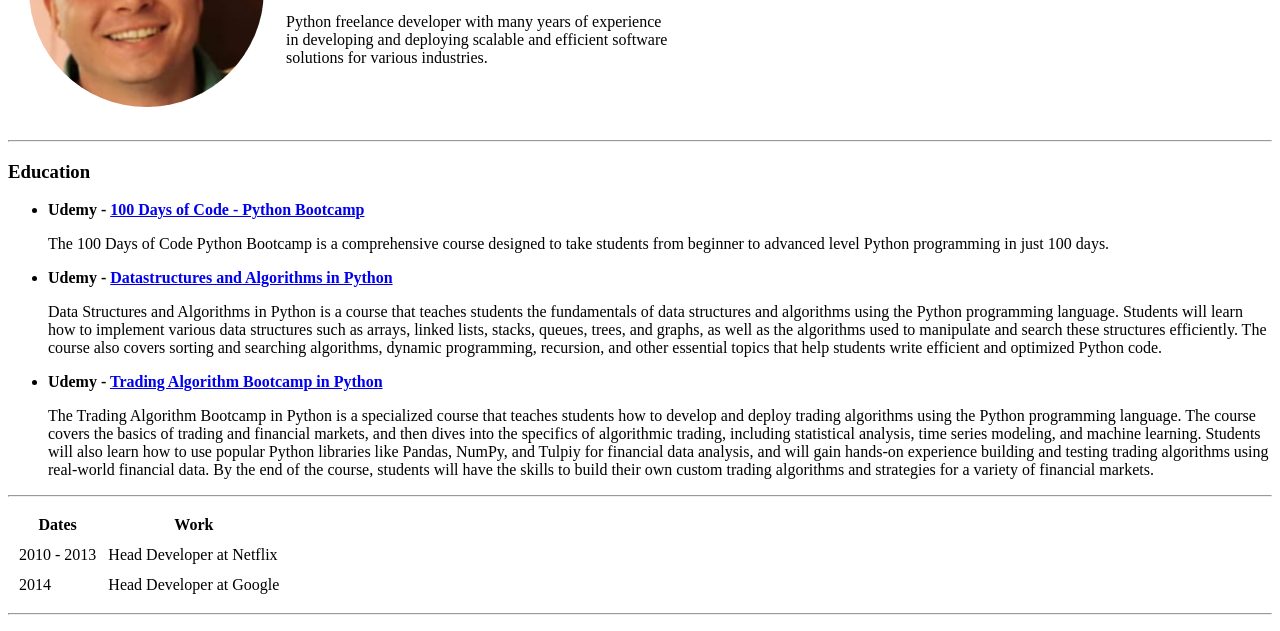
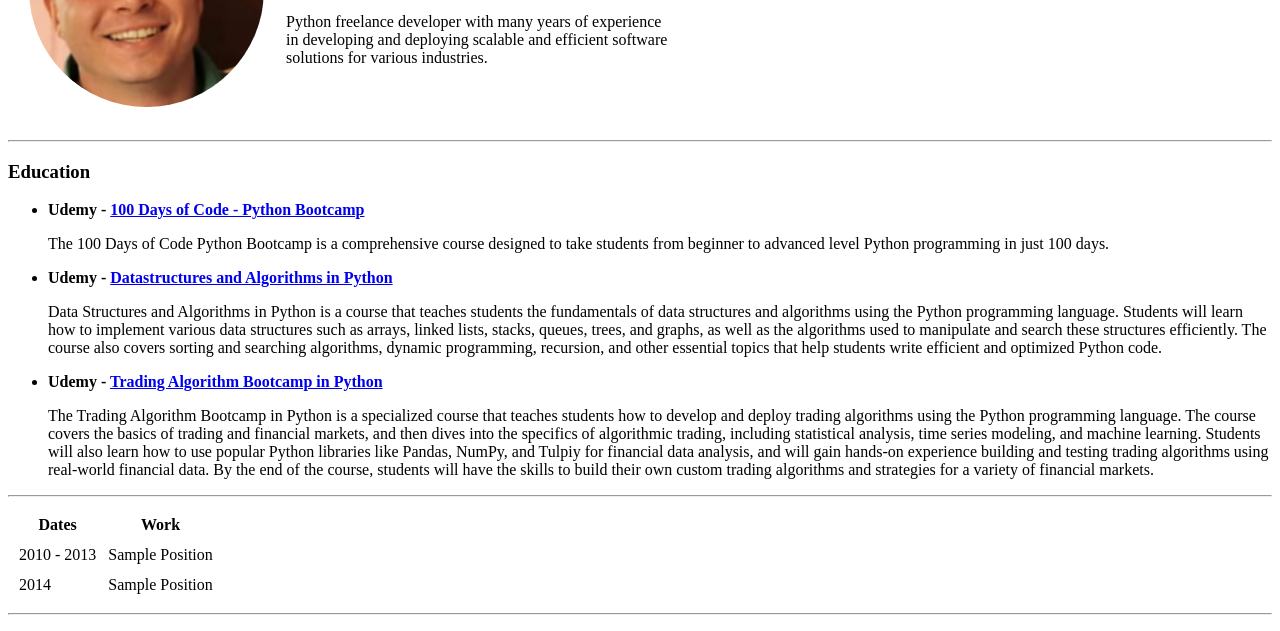
Before and after one commit to DanielBooysenjr/cv-html-exercise, a plain HTML site: page index.html in a window 1280 px wide. Shown: the part 157-788 px from the top of the page. Drawn offline with Linux system fonts and the light colour scheme.

Commit message:
Changed Work History

```diff
--- a/index.html
+++ b/index.html
@@ -73,11 +73,11 @@
         </thead>
         <tr>
             <td>2010 - 2013</td>
-            <td>Head Developer at Netflix</td>
+            <td>Sample Position</td>
         </tr>
         <tr>
             <td>2014</td>
-            <td>Head Developer at Google</td>
+            <td>Sample Position</td>
         </tr>
     </table>
     <hr>
```
